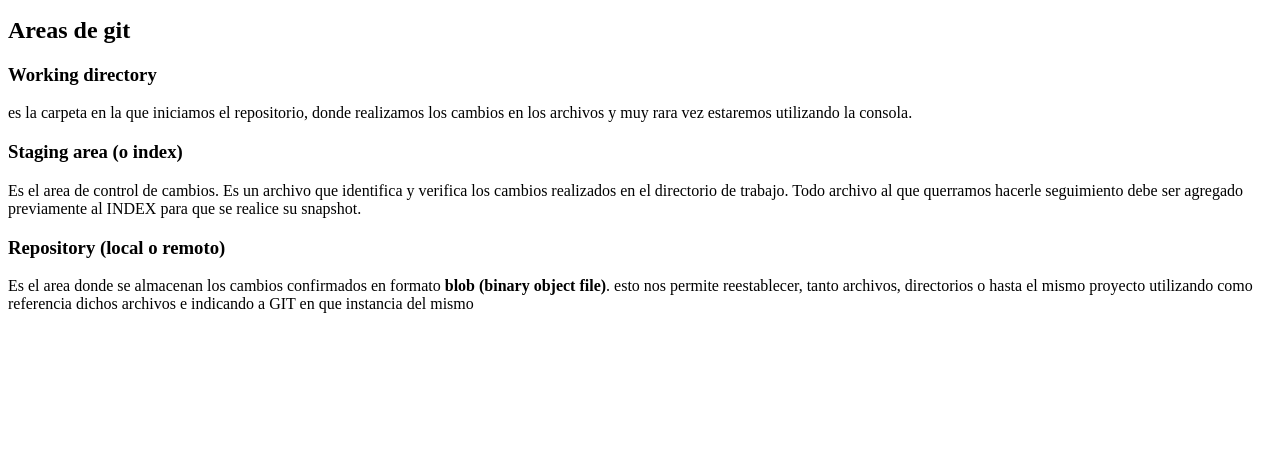
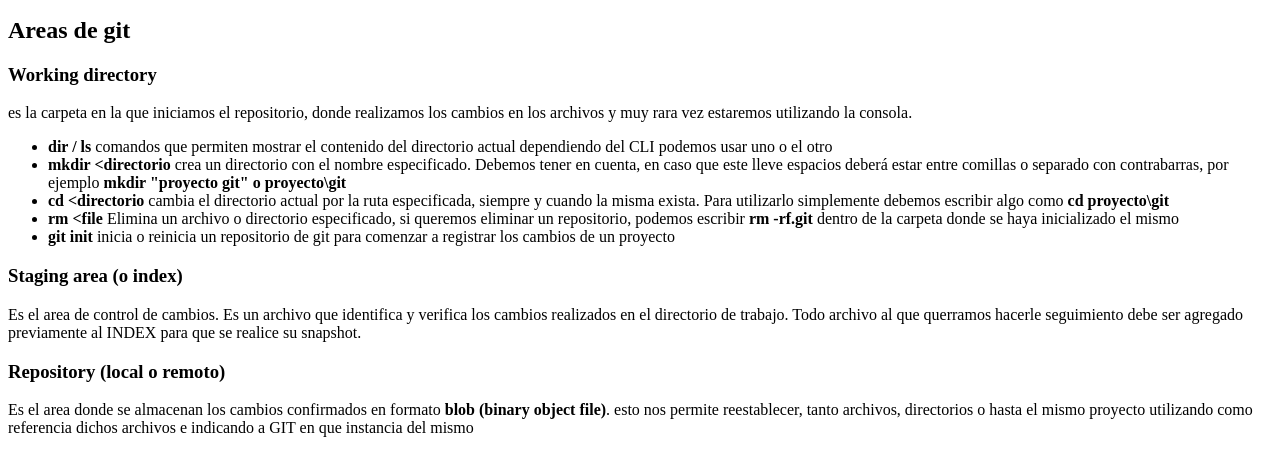
Before and after one commit to luc14nok/curso-git, a plain HTML site: page index.html in a window 1280 px wide. Shown: the part 101-576 px from the top of the page. Drawn offline with Linux system fonts and the light colour scheme.

Commit message:
comandos: working directory

```diff
--- a/index.html
+++ b/index.html
@@ -15,6 +15,13 @@
        <h2>Areas de git</h2>
        <article><h3>Working directory</h3>
             <p>es la carpeta en la que iniciamos el repositorio, donde realizamos los cambios en los archivos y muy rara vez estaremos utilizando la consola.</p>
+            <ul class="list">
+                <li><strong>dir / ls</strong> comandos que permiten mostrar el contenido del directorio actual dependiendo del CLI podemos usar uno o el otro</li>
+                <li><strong>mkdir &lt;directorio</strong> crea un directorio con el nombre especificado. Debemos tener en cuenta, en caso que este lleve espacios deberá estar entre comillas o separado con contrabarras, por ejemplo <strong>mkdir "proyecto git" o proyecto\git</strong></li>
+                <li><strong>cd &lt;directorio</strong> cambia el directorio actual por la ruta especificada, siempre y cuando la misma exista. Para utilizarlo simplemente debemos escribir algo como <strong>cd proyecto\git</strong></li>
+                <li><strong>rm &lt;file</strong> Elimina un archivo o directorio especificado, si queremos eliminar un repositorio, podemos escribir <strong>rm -rf.git</strong> dentro de la carpeta donde se haya inicializado el mismo</li>
+                <li><strong>git init</strong> inicia o reinicia un repositorio de git para comenzar a registrar los cambios de un proyecto</li>
+            </ul>
         </article>
        <article><h3>Staging area (o index)</h3>
             <p>Es el area de control de cambios. Es un archivo que identifica y verifica los cambios realizados en el directorio de trabajo. Todo archivo al que querramos hacerle seguimiento debe ser agregado previamente al INDEX para que se realice su snapshot.
```
